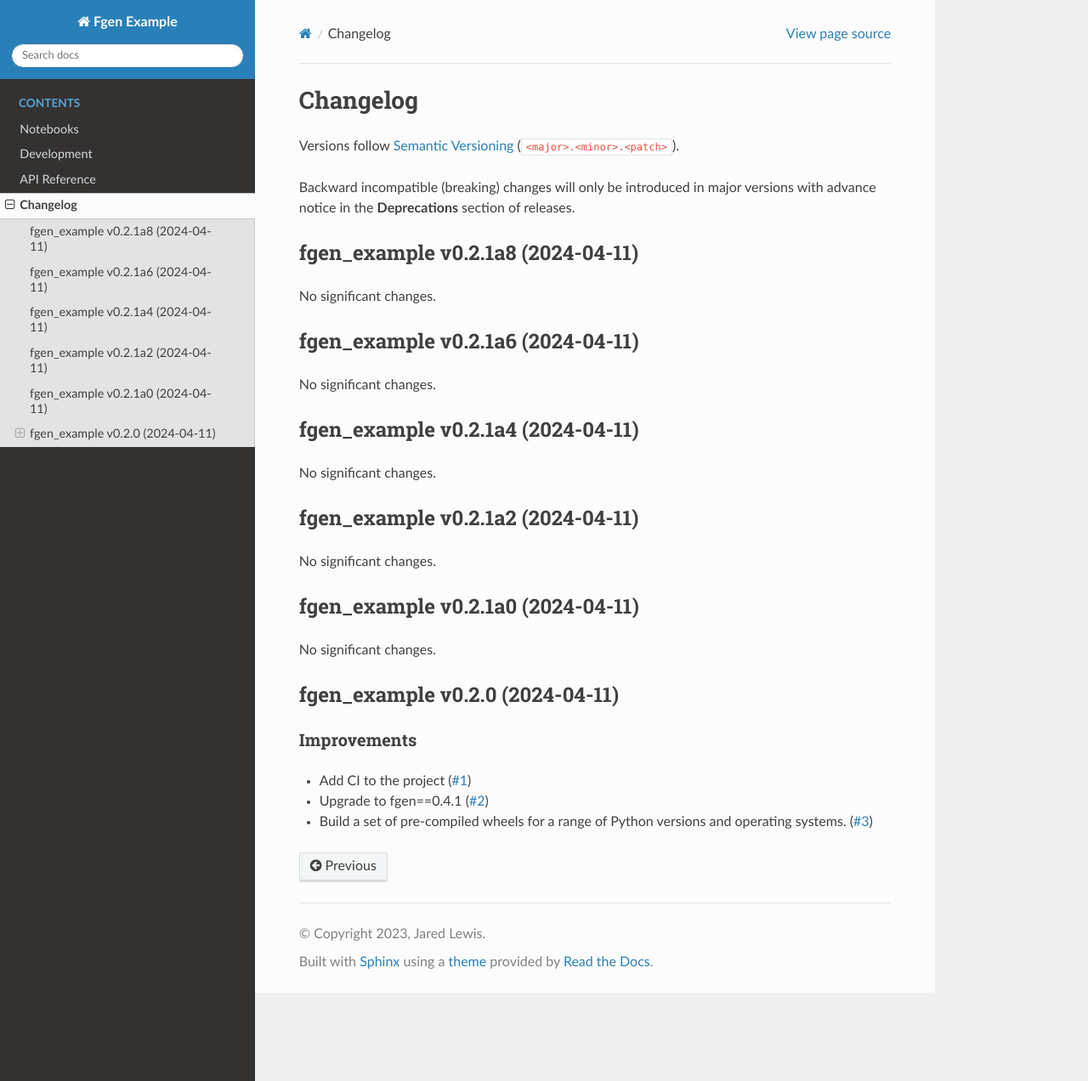
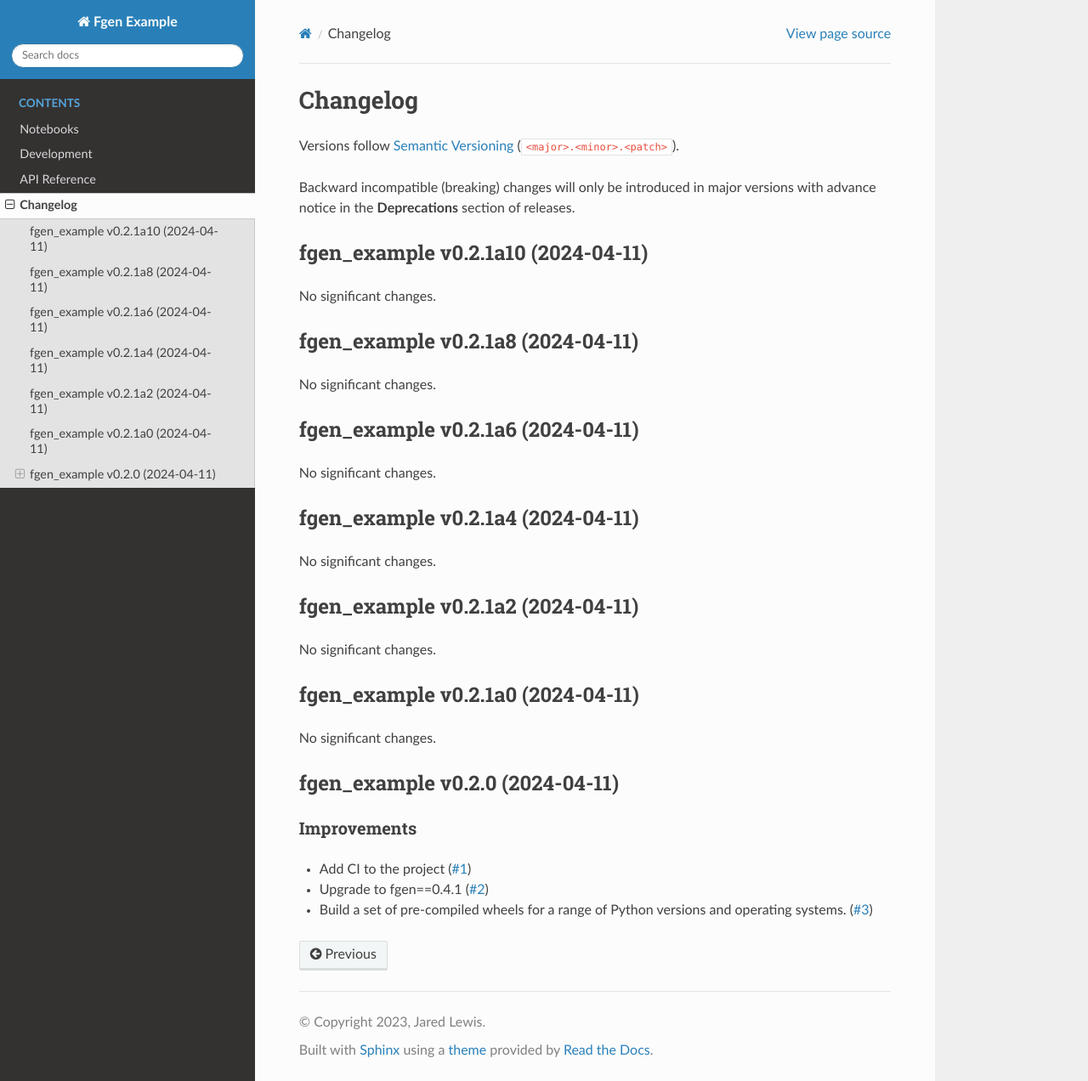
Before and after one commit to lewisjared/fgen-example, a Sphinx documentation site: the page built from docs/source/changelog.md, in a window 1280 px wide and 1272 px high. Shown: the whole window at 85% size. Built offline with Sphinx 7.4.7 and the Read the Docs theme 2.0.0, drawn with Linux system fonts in a browser that asks for light colours; pages that are not in the unit, such as notebooks, are missing from menus.

Commit message:
bump: version 0.2.1a9 -> 0.2.1a10

```diff
--- a/docs/source/changelog.md
+++ b/docs/source/changelog.md
@@ -18,6 +18,12 @@ of rst and use slightly different categories.
 -->
 
 <!-- towncrier release notes start -->
+
+## fgen_example v0.2.1a10 (2024-04-11)
+
+
+No significant changes.
+
 
 ## fgen_example v0.2.1a8 (2024-04-11)
 
--- a/pyproject.toml
+++ b/pyproject.toml
@@ -20,7 +20,7 @@ dependencies = [
 
 [tool.poetry]
 name = "fgen-example"
-version = "0.2.1a9"
+version = "0.2.1a10"
 description = "Example project using fgen to wrap a simple module"
 readme = "README.md"
 authors = ["Jared Lewis <jared.lewis@climate-resource.com>"]
```
